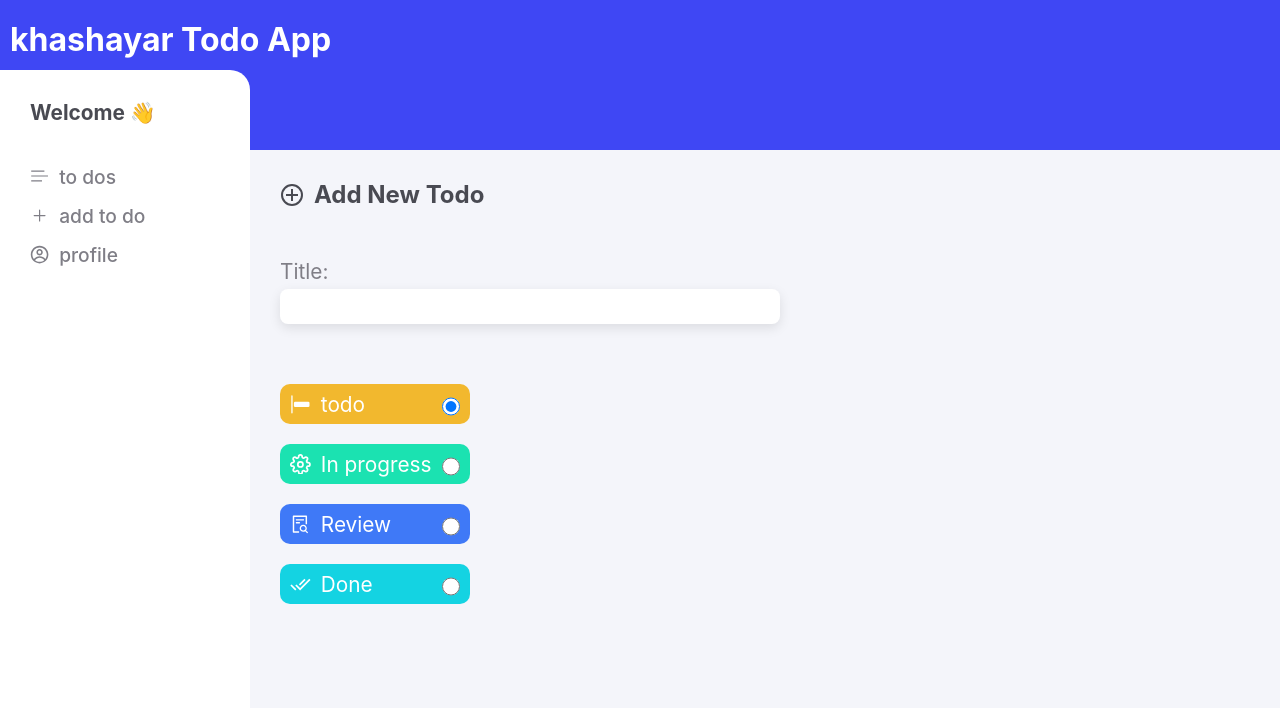
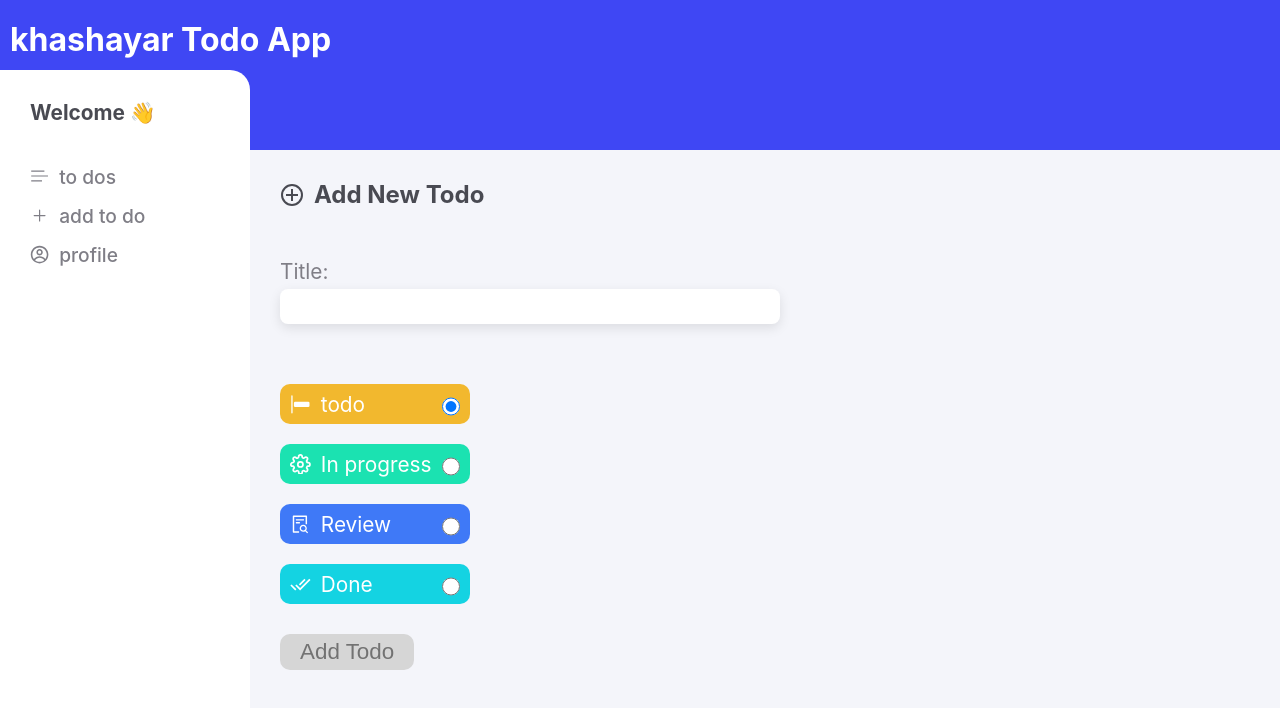
Before and after one commit to khashayarmobarez/fullstack-todo-app, a Next.js app: page /addToDo in a window 1280 px wide. Shown: the top 708 px of the page. Built offline with nearby package versions, Linux system fonts and the light colour scheme.

Commit message:
Add button to trigger addHandler for adding new todos

```diff
--- a/src/components/template/AddToDo.js
+++ b/src/components/template/AddToDo.js
@@ -87,6 +87,7 @@ function AddToDo() {
                     <MdDoneAll />
                 </RadioButton>
             </div>
+            <button onClick={addHandler}>Add Todo</button>
         </div>
     </div>
   )
```
